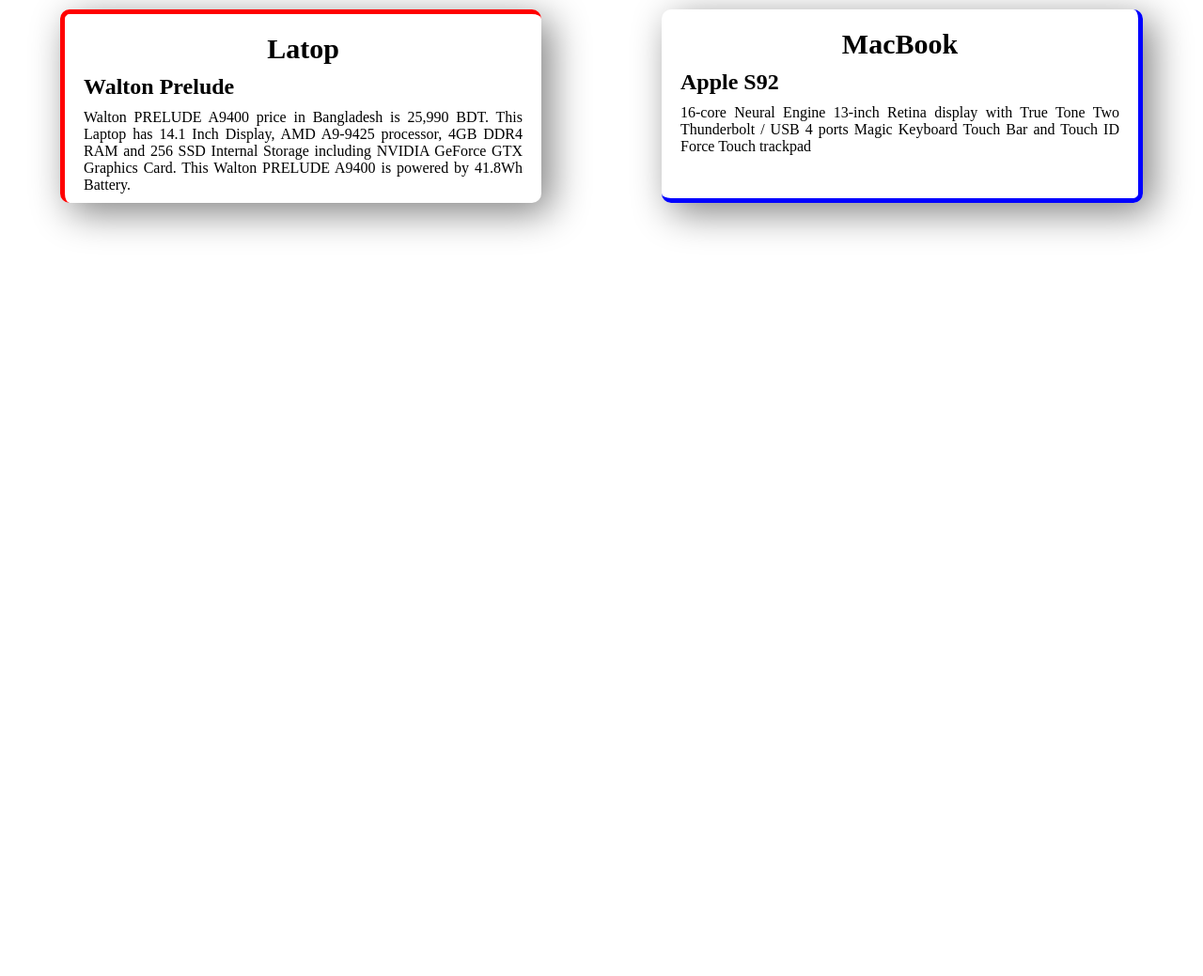
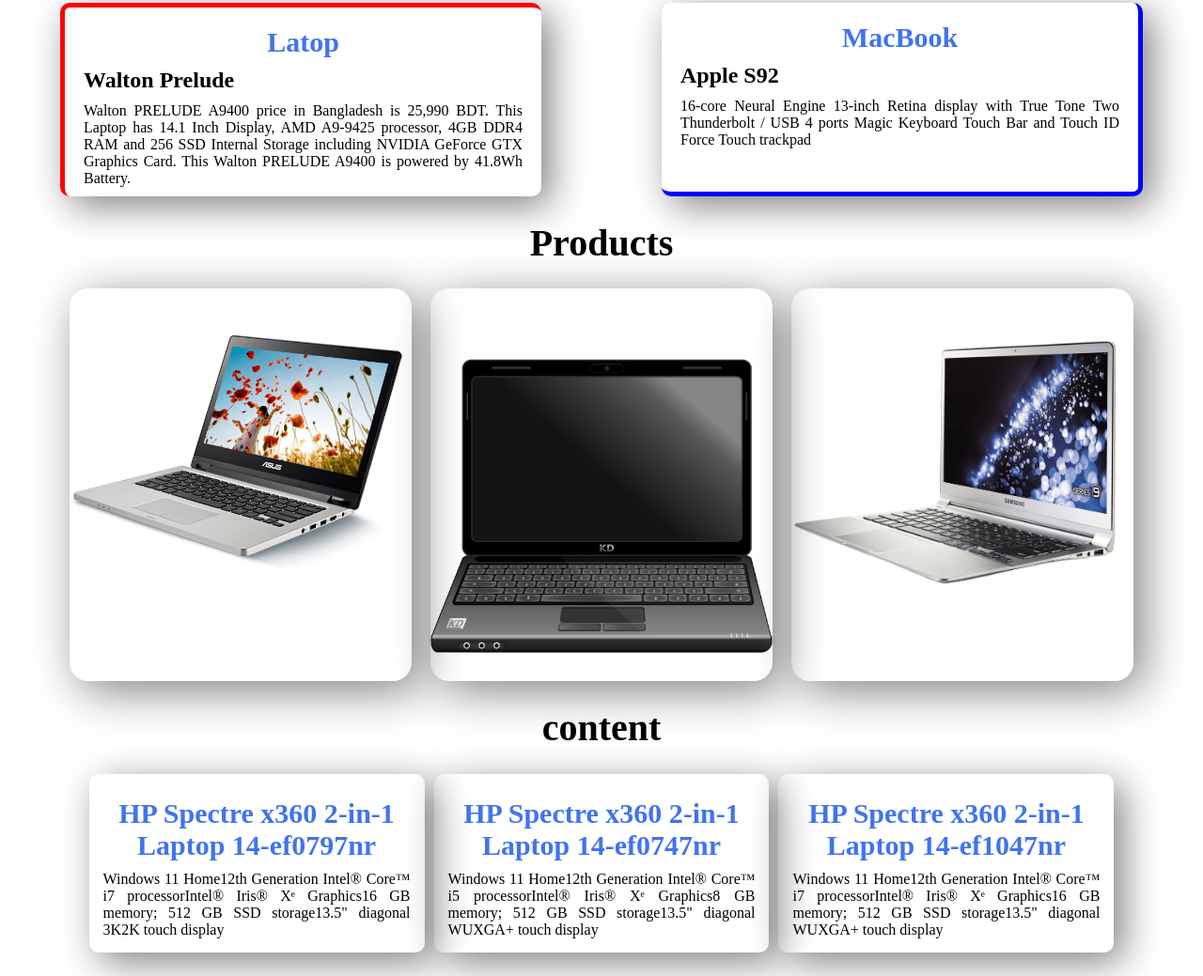
Before and after one commit to masudmolla6/Laptop-Shop, a plain HTML site: page index.html in a window 1280 px wide. Shown: the part 461-1500 px from the top of the page at 94% size. Before the commit the page ends 800 px from the top, so only its background shows below. Drawn offline with Linux system fonts and the light colour scheme.

Commit message:
added two section

```diff
--- a/index.html
+++ b/index.html
@@ -21,14 +21,14 @@
         <h1>Configuration</h1>
         <div class="mode-name">
             <div id="top-border" class="two-part">
-                <h1>Latop</h1>
+                <h1 class="model">Latop</h1>
                 <h2>Walton Prelude</h2>
                 <p>Walton PRELUDE A9400 price in Bangladesh is 25,990 BDT. This Laptop has 14.1 Inch Display, AMD A9-9425 processor, 4GB
                 DDR4 RAM and 256 SSD Internal Storage including NVIDIA GeForce GTX Graphics Card. This Walton PRELUDE A9400 is powered
                 by 41.8Wh Battery.</p>
             </div>
             <div id="bottom-border" class="two-part">
-                <h1>MacBook</h1>
+                <h1 class="model">MacBook</h1>
                 <h2>Apple S92</h2>
                 <p>16-core Neural Engine
                 13-inch Retina display with True Tone
@@ -40,7 +40,39 @@
         </div>
     </section>
     <section>
-
+        <h1>Products</h1>
+        <div class="products">
+            <div class="three-part">
+                <img src="images/download-asus-laptop-transparent-png-image-pngimg-35.png" alt="">
+            </div>
+            <div class="three-part">
+                <img src="/images/download-laptop-notebook-png-image-png-image-pngimg-28.png" alt="">
+            </div>
+            <div class="three-part">
+                <img src="/images/laptop-png-images-you-can-download-mashtrelo-6.png" alt="">
+            </div>
+        </div>
+    </section>
+    <section>
+        <h1>content</h1>
+        <div class="product-content">
+            <div class="content-area">
+                <h1 class="model">HP Spectre x360 2-in-1 Laptop 14-ef0797nr</h1>
+                <p>Windows 11 Home12th Generation Intel® Core™ i7 processorIntel® Iris® Xᵉ Graphics16 GB memory; 512 GB SSD storage13.5"
+                diagonal 3K2K touch display</p>
+            </div>
+            <div class="content-area">
+                <h1 class="model">HP Spectre x360 2-in-1 Laptop 14-ef0747nr</h1>
+                <p>Windows 11 Home12th Generation Intel® Core™ i5 processorIntel® Iris® Xᵉ Graphics8 GB memory; 512 GB SSD storage13.5"
+                diagonal WUXGA+ touch display</p>
+            </div>
+            <div class="content-area">
+                <h1 class="model">HP Spectre x360 2-in-1 Laptop 14-ef1047nr</h1>
+                <p>Windows 11 Home12th Generation Intel® Core™ i7 processorIntel® Iris® Xᵉ Graphics16 GB memory; 512 GB SSD storage13.5"
+                diagonal WUXGA+ touch display
+                </p>
+            </div>
+        </div>
     </section>
 
 </body>
--- a/style.css
+++ b/style.css
@@ -22,16 +22,21 @@
     display: flex;
 }
 h1{
+    text-align: center;
+    font-size: 40px;
+}
+.model{
     padding-top: 10px;
     text-align: center;
     font-size: 30px;
+    color: rgb(65, 116, 236);
 }
 h2{
     padding-top: 10px;
-    padding-bottom: 10px;
 }
 p{
     text-align: justify;
+    padding-top: 10px;
 }
 .two-part{
     width: 50%;
@@ -48,3 +53,32 @@
     border-bottom: 5px solid blue;
     border-right: 5px solid blue;
 }
+.products{
+    display: flex;
+    margin: 2% 5%;
+}
+.three-part{
+    width: 33%;
+    margin-left: 10px;
+    margin-right: 10px;
+    box-shadow: 10px 10px 50px gray;
+    padding-top: 50px;
+    border-radius: 20px;
+}
+.three-part:hover{
+    background-color: red;
+}
+.three-part img{
+    width: 100%;
+}
+.product-content{
+    display: flex;
+    margin: 2% 7%;
+}
+.content-area{
+    width: 33%;
+    padding: 15px;
+    box-shadow: 10px 10px 40px gray;
+    margin: 0 5px;
+    border-radius: 10px;
+}
```
